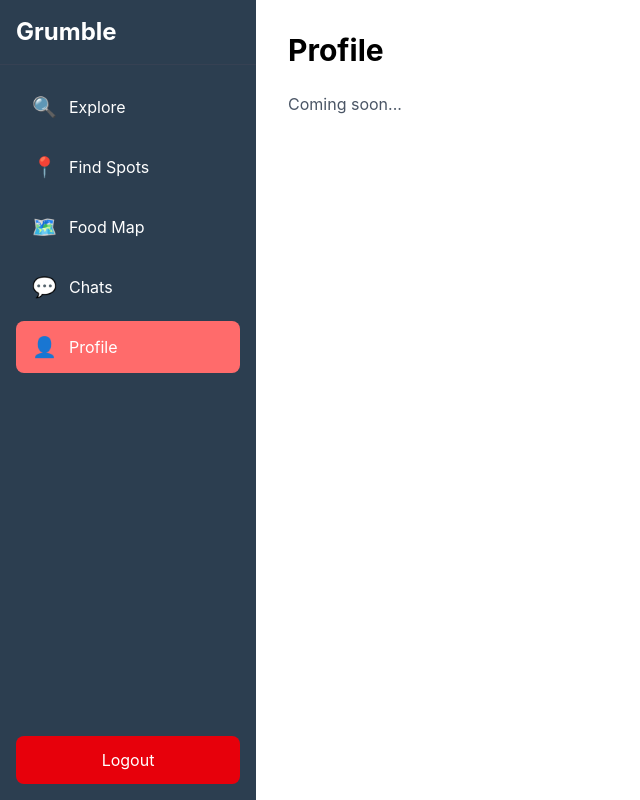
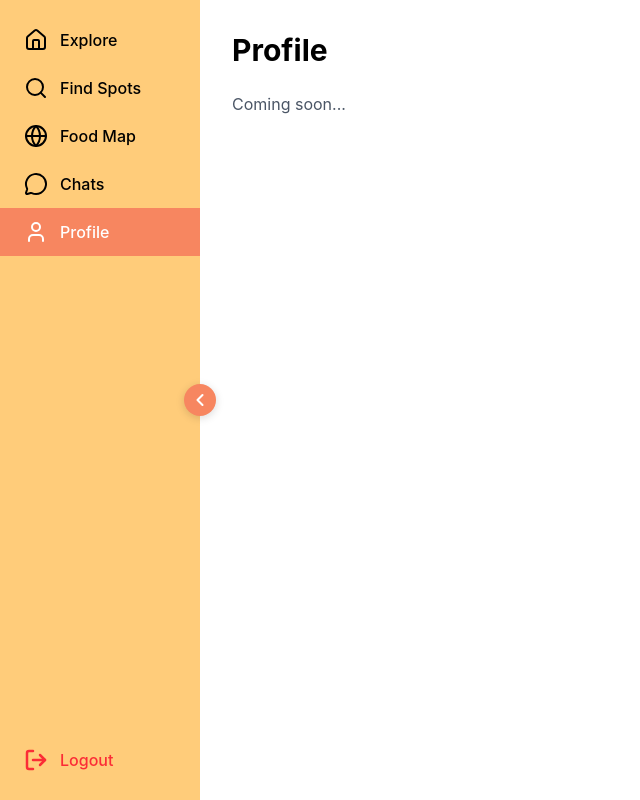
Before and after one commit to cheryl9/grumble, a React (Vite) app in the folder grumble-frontend/: page /profile in a window 1280 px wide. Shown: the whole page, without its empty margins (0-640 px from the left). Built offline with nearby package versions, Linux system fonts and the light colour scheme.

Commit message:
Updated Explore page and individual post page

```diff
--- a/grumble-frontend/src/components/explorePage/FoodPostCard.jsx
+++ b/grumble-frontend/src/components/explorePage/FoodPostCard.jsx
@@ -1,24 +1,26 @@
-// src/components/explore/FoodPostCard.jsx
 import React, { useState } from 'react';
 import { Heart, MessageCircle, Send, Bookmark, MapPin, User } from 'lucide-react';
+import PostDetailModal from './PostDetailModal';
 
 const FoodPostCard = ({ post }) => {
   const [isLiked, setIsLiked] = useState(false);
   const [isSaved, setIsSaved] = useState(false);
   const [likes, setLikes] = useState(post.likes);
+  const [showDetail, setShowDetail] = useState(false);
 
-  const handleLike = () => {
+  const handleLike = (error) => {
+    error.stopPropagation();
     setIsLiked(!isLiked);
     setLikes(isLiked ? likes - 1 : likes + 1);
   };
 
-  const handleSave = () => {
+  const handleSave = (error) => {
+    error.stopPropagation();
     setIsSaved(!isSaved);
   };
 
   return (
-    <div className="post-card">
-      {/* User Header */}
+    <div className="post-card" onClick = {() => setShowDetail(true)}>
       <div className="p-4 flex items-center justify-between">
         <div className="flex items-center gap-2">
           <div className="w-8 h-8 bg-gray-300 rounded-full flex items-center justify-center">
@@ -32,7 +34,7 @@ const FoodPostCard = ({ post }) => {
         </div>
       </div>
 
-      <div className="relative aspect-square">
+      <div className = "post-image">
         <img
           src={post.image}
           alt={post.caption}
@@ -73,11 +75,31 @@ const FoodPostCard = ({ post }) => {
           </button>
         </div>
 
-        <div>
-          <p className="text-sm text-gray-800 line-clamp-2">{post.caption}</p>
-          <p className="text-xs text-gray-500 mt-1">{post.timeAgo}</p>
+        {/* Caption Button */}
+        <div className="post-caption">
+          <p className="text-sm line-clamp-2">
+            <span className="font-semibold">{post.username}</span> {post.caption}
+          </p>
+          {post.tags && post.tags.length > 0 && (
+            <div className="flex flex-wrap gap-2 mt-2">
+              {post.tags.map((tag, index) => (
+                <span key={index} className="text-blue-600 text-sm">
+                  #{tag}
+                </span>
+              ))}
+            </div>
+          )}
+          <p className="text-xs text-gray-500 mt-2">{post.timeAgo}</p>
         </div>
       </div>
+
+      {/* Detail Modal */}
+      {showDetail && (
+        <PostDetailModal
+          post={post}
+          onClose={() => setShowDetail(false)}
+        />
+      )}
     </div>
   );
 };
--- /dev/null
+++ b/grumble-frontend/src/components/explorePage/PostDetailModal.jsx
@@ -0,0 +1,116 @@
+import React from 'react';
+import { X, MapPin, User, MessageCircle } from 'lucide-react';
+
+const PostDetailModal = ({ post, onClose }) => {
+  return (
+    <div
+      className="fixed inset-0 bg-grey bg-opacity-60 flex items-center justify-center z-50 p-4"
+      onClick={onClose}
+    >
+      <div
+        className="bg-white rounded-lg w-full max-w-5xl overflow-hidden flex shadow-2xl"
+        onClick={(e) => e.stopPropagation()}
+        style={{ height: '80vh', maxHeight: '700px' }}
+      >
+        {/* Image */}
+        <div className="w-1/2 bg-gray-100 flex items-center justify-center">
+          <img
+            src={post.image}
+            alt={post.caption}
+            className="w-full h-full object-contain"
+          />
+        </div>
+
+        {/* Details & Comments */}
+        <div className="w-1/2 flex flex-col bg-white">
+          <div className="flex items-center justify-between p-4 border-b">
+            <div className="flex items-center gap-3">
+              <div className="w-12 h-12 rounded-full bg-gray-300 flex items-center justify-center">
+                <User size={24} />
+              </div>
+              <div>
+                <h3 className="font-semibold text-lg">{post.username}</h3>
+                {post.location && (
+                  <div className="flex items-center gap-1 text-sm text-gray-600">
+                    <MapPin size={14} className="text-red-500" />
+                    <span>{post.location}</span>
+                  </div>
+                )}
+              </div>
+            </div>
+            <button
+              onClick={onClose}
+              className="text-white bg-red-500 hover:bg-red-600 rounded-full p-1 transition"
+            >
+              <X size={20} />
+            </button>
+          </div>
+
+          {/* Caption Section */}
+          <div className="p-4 border-b">
+            <p className="text-sm mb-2">
+              <span className="font-semibold">{post.username}</span> {post.caption}
+            </p>
+            {post.tags && post.tags.length > 0 && (
+              <div className="flex flex-wrap gap-2 mb-2">
+                {post.tags.map((tag, index) => (
+                  <span key={index} className="text-blue-600 text-sm">
+                    #{tag}
+                  </span>
+                ))}
+              </div>
+            )}
+            <p className="text-xs text-gray-500">{post.timeAgo}</p>
+          </div>
+
+          {/* Comments Header */}
+          <div className="flex items-center gap-2 px-4 pt-4 pb-2 bg-orange-100">
+            <MessageCircle size={20} className="text-gray-700" />
+            <h4 className="font-semibold text-lg">Comments</h4>
+          </div>
+
+          {/* Comments List */}
+          <div className="flex-1 overflow-y-auto px-4 py-4">
+            {post.comments && post.comments.length > 0 ? (
+              <div className="space-y-4">
+                {post.comments.map((comment) => (
+                  <div key={comment.id} className="flex gap-3">
+                    <div className="w-10 h-10 rounded-full bg-gray-300 flex items-center justify-center flex-shrink-0">
+                      <User size={20} />
+                    </div>
+                    <div className="flex-1">
+                      <h5 className="font-semibold text-sm mb-1">{comment.user}</h5>
+                      <p className="text-sm text-gray-700 whitespace-pre-line leading-relaxed">
+                        {comment.text}
+                      </p>
+                    </div>
+                  </div>
+                ))}
+              </div>
+            ) : (
+              <div className="flex items-center justify-center h-full">
+                <p className="text-gray-400 text-center">No comments yet</p>
+              </div>
+            )}
+          </div>
+
+          {/* Comment Input */}
+          <div className="p-4 border-t bg-white">
+            <div className="flex gap-2">
+              <input
+                type="text"
+                placeholder="Add a comment..."
+                className="flex-1 border border-gray-300 rounded-full px-4 py-3 text-sm focus:outline-none focus:border-gray-400"
+              />
+              <button className="px-8 py-3 bg-coral text-white rounded-full text-sm font-semibold hover:bg-blue-600 transition">
+                Post
+              </button>
+            </div>
+          </div>
+        </div>
+      </div>
+    </div>
+  );
+};
+
+export default PostDetailModal;
--- a/grumble-frontend/src/components/layout/MainLayout.jsx
+++ b/grumble-frontend/src/components/layout/MainLayout.jsx
@@ -1,11 +1,17 @@
 import { Outlet } from 'react-router-dom';
+import { useState } from 'react';
 import Sidebar from './Sidebar';
 
 export default function MainLayout() {
+  const [isSidebarOpen, setIsSidebarOpen] = useState(true);
+
   return (
     <div className="flex h-screen">
-      <Sidebar />
-      <main className="flex-1 overflow-y-auto">
+      <Sidebar isOpen={isSidebarOpen} setIsOpen={setIsSidebarOpen} />
+      <main
+        className="flex-1 overflow-y-auto transition-all duration-300"
+        style={{ marginLeft: isSidebarOpen ? '200px' : '80px' }}
+      >
         <Outlet />
       </main>
     </div>
--- a/grumble-frontend/src/components/layout/Sidebar.jsx
+++ b/grumble-frontend/src/components/layout/Sidebar.jsx
@@ -1,51 +1,66 @@
-import { NavLink, useNavigate } from 'react-router-dom';
-import { ROUTES } from '../../utils/constants';
+import React, { useState } from 'react';
+import { useNavigate, useLocation } from 'react-router-dom';
+import { Home, Search, Globe, MessageCircle, User, LogOut, ChevronLeft, ChevronRight } from 'lucide-react';
 
-export default function Sidebar() {
+const Sidebar = ({ isOpen, setIsOpen }) => {
   const navigate = useNavigate();
+  const location = useLocation();
 
-  const handleLogout = () => {
-    // TODO: Add logout logic
-    navigate(ROUTES.LOGIN);
-  };
+  const menuItems = [
+    { id : 'explore', label: 'Explore', icon: Home, path: '/explore' },
+    { id: 'find spots', label: 'Find Spots', icon: Search, path: '/find-spots'},
+    { id: 'food map', label: 'Food Map', icon: Globe, path: '/food-map'},
+    { id: 'chats', label: 'Chats', icon: MessageCircle, path: '/chats'},
+    { id: 'profile', label: 'Profile', icon: User, path: '/profile'},
+  ]
 
-  const navItems = [
-    { path: ROUTES.EXPLORE, label: 'Explore', icon: '🔍' },
-    { path: ROUTES.FIND_SPOTS, label: 'Find Spots', icon: '📍' },
-    { path: ROUTES.FOOD_MAP, label: 'Food Map', icon: '🗺️' },
-    { path: ROUTES.CHATS, label: 'Chats', icon: '💬' },
-    { path: ROUTES.PROFILE, label: 'Profile', icon: '👤' },
-  ];
+  const toggleSidebar = () => {
+    setIsOpen(!isOpen);
+  }
 
   return (
-    <aside className="w-64 bg-dark text-white flex flex-col">
-      <div className="p-4 text-2xl font-bold border-b border-gray-700">
-        Grumble
+    <div className = {`sidebar ${isOpen ? 'sidebar-open' : 'sidebar-closed'} `}>
+      <nav className = "flex-1 pt-4">
+        {menuItems.map((item) => {
+          const isActive = location.pathname === item.path;
+          const Icon = item.icon;
+
+          return (
+            <button
+              key = {item.id}
+              onClick = {() => navigate(item.path)}
+              className = {`sidebar-item ${isActive ? 'sidebar-item-active' : 'sidebar-item-inactive'}`}
+              title = {!isOpen ? item.label : ' '}
+              >
+              <Icon size = {24} strokeWidth = {2} />
+              {isOpen && <span className = "font-medium"> {item.label} </span>}
+              </button>
+          )
+        })}
+      </nav>
+
+      <div className="mt-auto pb-4">
+        <button
+          onClick={() => navigate('/login')}
+          className="sidebar-item sidebar-item-inactive"
+          title={!isOpen ? 'Logout' : ''}
+        >
+          <LogOut size={24} className="text-red-500" strokeWidth={2.5} />
+          {isOpen && <span className="font-medium text-red-500">Logout</span>}
+        </button>
       </div>
 
-      <nav className="flex-1 p-4">
-        {navItems.map((item) => (
-          <NavLink
-            key={item.path}
-            to={item.path}
-            className={({ isActive }) =>
-              `flex items-center gap-3 px-4 py-3 rounded-lg mb-2 transition-colors ${
-                isActive ? 'bg-primary' : 'hover:bg-gray-700'
-              }`
-            }
-          >
-            <span className="text-xl">{item.icon}</span>
-            <span>{item.label}</span>
-          </NavLink>
-        ))}
-      </nav>
+      <button
+        onClick = {toggleSidebar}
+        className = "sidebar-toggle"
+        aria-label = {isOpen ? 'Close sidebar' : 'Open sidebar'}
+      >
+        {isOpen ? (<ChevronLeft size = {20} strokeWidth = {2.5} />) :
+          (<ChevronRight size = {20} strokeWidth = {2.5} />)}
+      </button>
 
-      <button
-        onClick={handleLogout}
-        className="m-4 px-4 py-3 bg-red-600 hover:bg-red-700 rounded-lg transition-colors"
-      >
-        Logout
-      </button>
-    </aside>
-  );
+    </div>
+  )
 }
+
+export default Sidebar;
--- a/grumble-frontend/src/index.css
+++ b/grumble-frontend/src/index.css
@@ -59,6 +59,85 @@
   .posts-grid {
     @apply grid grid-cols-1 md:grid-cols-2 lg:grid-cols-3 gap-6 px-8 py-8;
   }
+}
+/* Sidebar custom components */
+.sidebar {
+  position: fixed;
+  left: 0;
+  top: 0;
+  height: 100vh;
+  background-color: #FFCC7A;
+  display: flex;
+  flex-direction: column;
+  transition: width 300ms ease-in-out;
+  z-index: 40;
+}
+
+.sidebar-open {
+  width: 200px;
+  background-color: #FFCC7A
+}
+
+.sidebar-closed {
+  width: 80px;
+  background-color: #FFCC7A
+}
+
+/* Individual food post custom components */
+.post-card {
+  background: white;
+  border-radius: 8px;
+  overflow: hidden;
+  box-shadow: 0 2px 8px rgba(0, 0, 0, 0.1);
+  margin-bottom: 20px;
+}
+
+.post-header {
+  padding: 12px 16px;
+  border-bottom: 1px solid #f0f0f0;
+}
+
+.post-image {
+  width: 100%;
+  height: 350px;
+  background: #f5f5f5;
+  overflow: hidden;
+  position: relative;
+}
+
+.post-actions {
+  padding: 12px 16px;
+}
+
+.post-caption {
+  padding: 0 16px 16px 16px;
+}
+
+.explore-feed {
+  max-width: 600px;
+  margin: 0 auto;
+  padding: 20px;
+}
+
+.feed-tabs {
+  display: flex;
+  gap: 20px;
+  margin-bottom: 20px;
+  border-bottom: 1px solid #e0e0e0;
+}
+
+.feed-tab {
+  padding: 10px 0;
+  border: none;
+  background: none;
+  color: #666;
+  font-weight: 500;
+  cursor: pointer;
+}
+
+.feed-tab-active {
+  color: #000;
+  border-bottom: 2px solid #000;
 }
 
 /* Utilities */
@@ -124,9 +203,38 @@
 }
 
 .sidebar-item-active {
-  @apply bg-[#2945A8];
+  @apply bg-[#F78660] text-white;
 }
 
 .sidebar-item-inactive {
-  @apply text-gray-300 hover:bg-[#34495E] hover:text-white;
+  @apply hover:bg-[#F78660] hover:text-white;
 }
+
+.sidebar-toggle {
+  position: absolute;
+  top: 50%;
+  right: -16px;
+  transform: translateY(-50%);
+  width: 32px;
+  height: 32px;
+  border-radius: 50%;
+  background-color: #F78660;
+  color: white;
+  display: flex;
+  align-items: center;
+  justify-content: center;
+  border: none;
+  cursor: pointer;
+  box-shadow: 0 2px 8px rgba(0, 0, 0, 0.15);
+  transition: all 200ms ease-in-out;
+  z-index: 50;
+}
+
+.sidebar-toggle:hover {
+  background-color: #e67550;
+  box-shadow: 0 4px 12px rgba(0, 0, 0, 0.2);
+}
+
+.sidebar-toggle:active {
+  transform: translateY(-50%) scale(0.95);
+}
--- a/grumble-frontend/src/pages/auth/Registration.jsx
+++ b/grumble-frontend/src/pages/auth/Registration.jsx
@@ -109,7 +109,7 @@ export default function Registration() {
                 onClick={handleRequestContacts}
                 className="w-full h-12 px-4 text-sm text-gray-600 border border-gray-300 rounded-lg hover:bg-gray-50 hover:border-gray-400 transition-all duration-200 font-medium"
               >
-                📱 Import Contacts (Optional)
+                Import Contacts (Optional)
               </button>
             )}
 
```
